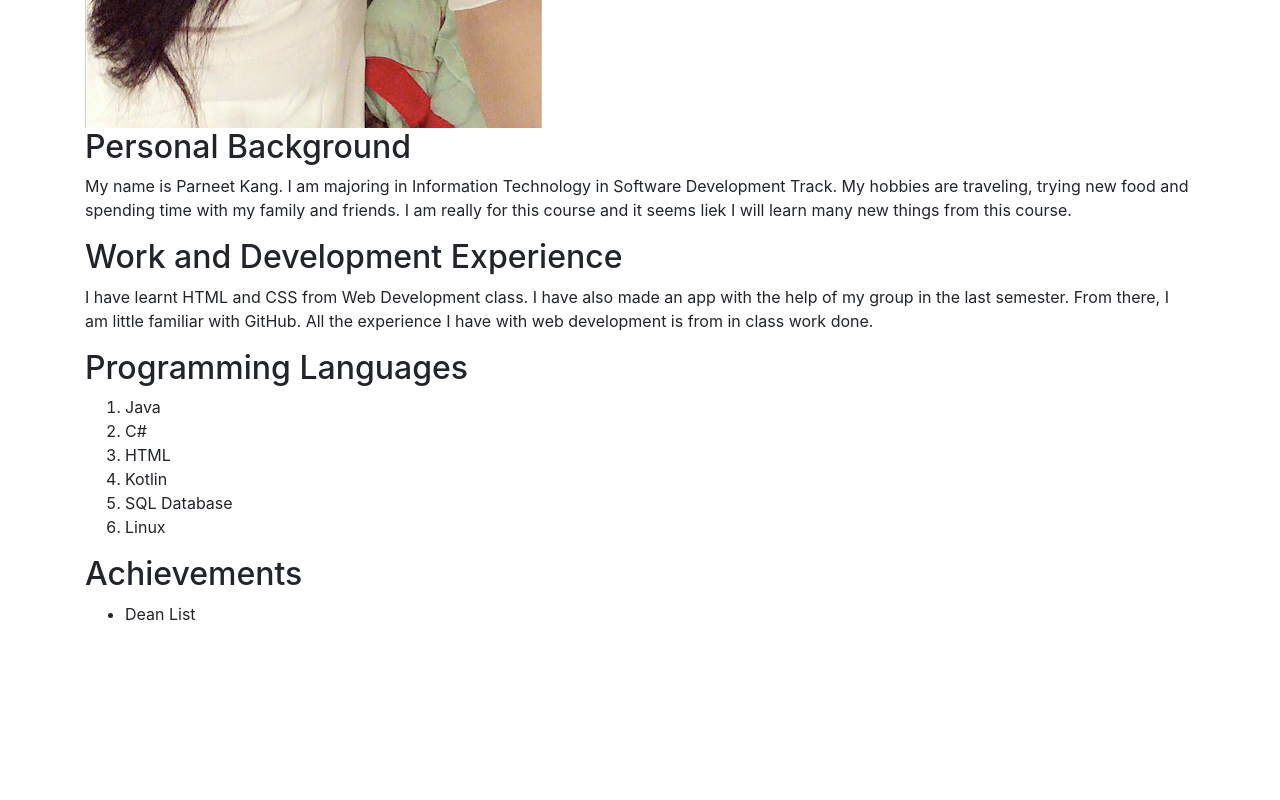
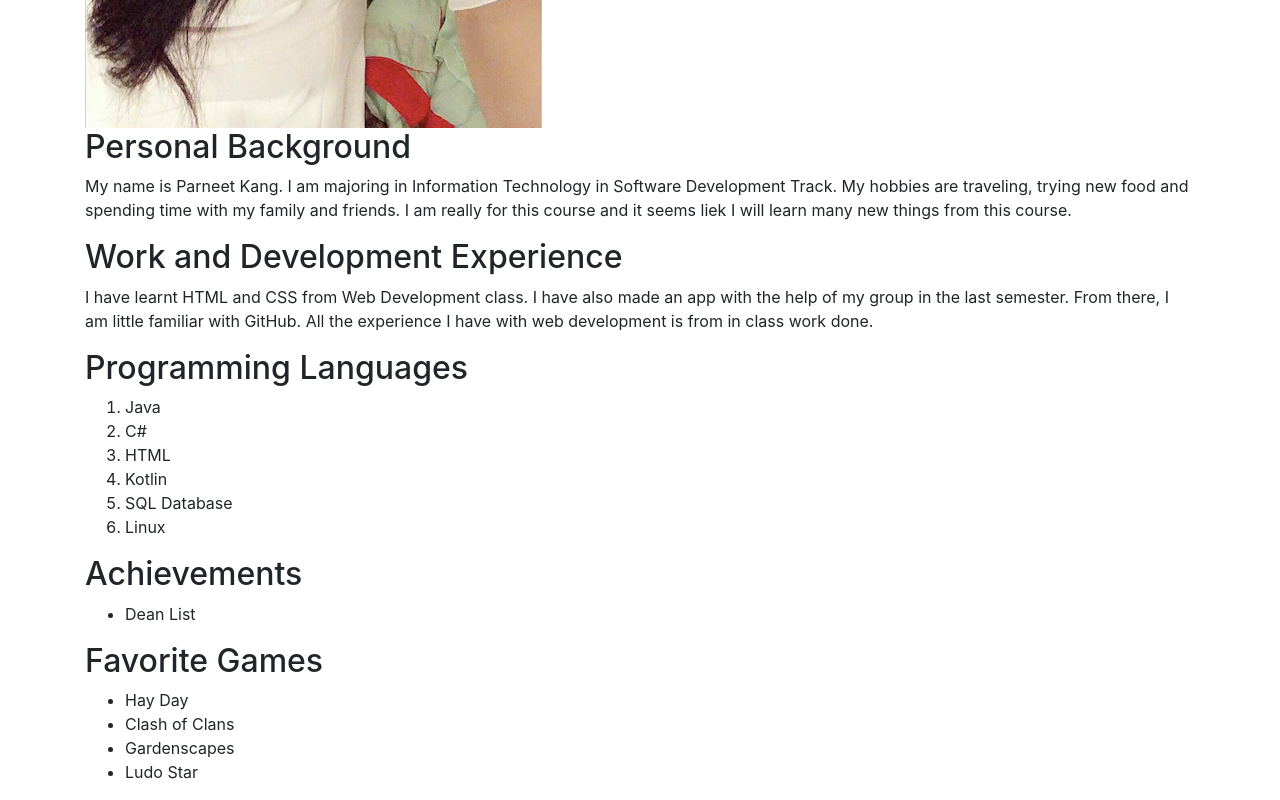
Before and after one commit to IT3049C-Students-Archive/1-online-portfolio-Parneet1712, a website: page index.html in a window 1280 px wide. Shown: the part 828-1628 px from the top of the page. Before the commit the page ends 1470 px from the top, so only its background shows below. Drawn offline with nearby package versions, Linux system fonts and the light colour scheme.

Commit message:
added favorite game section

```diff
--- a/index.html
+++ b/index.html
@@ -19,6 +19,7 @@
     <h1> Parneet Kang</h1>
     <img src="resources/images/Website.png" />
     <div>
+
       <div class="section">
         <h2 id="personalBackground"> Personal Background</h2>
         <p>My name is Parneet Kang. I am majoring in Information Technology in Software Development Track.
@@ -53,8 +54,18 @@
           <li>Dean List</li>
         </ul>
       </div>
+
+      <div class="section">
+        <h2 id="games">Favorite Games</h2>
+        <ul>
+          <li>Hay Day</li>
+          <li>Clash of Clans</li>
+          <li>Gardenscapes</li>
+          <li>Ludo Star</li>
+        </ul>
+      </div>
+
     </div>
-
   </div>
 
   <!-- INCLUDE SCRIPTS FILE HERE -->
```
